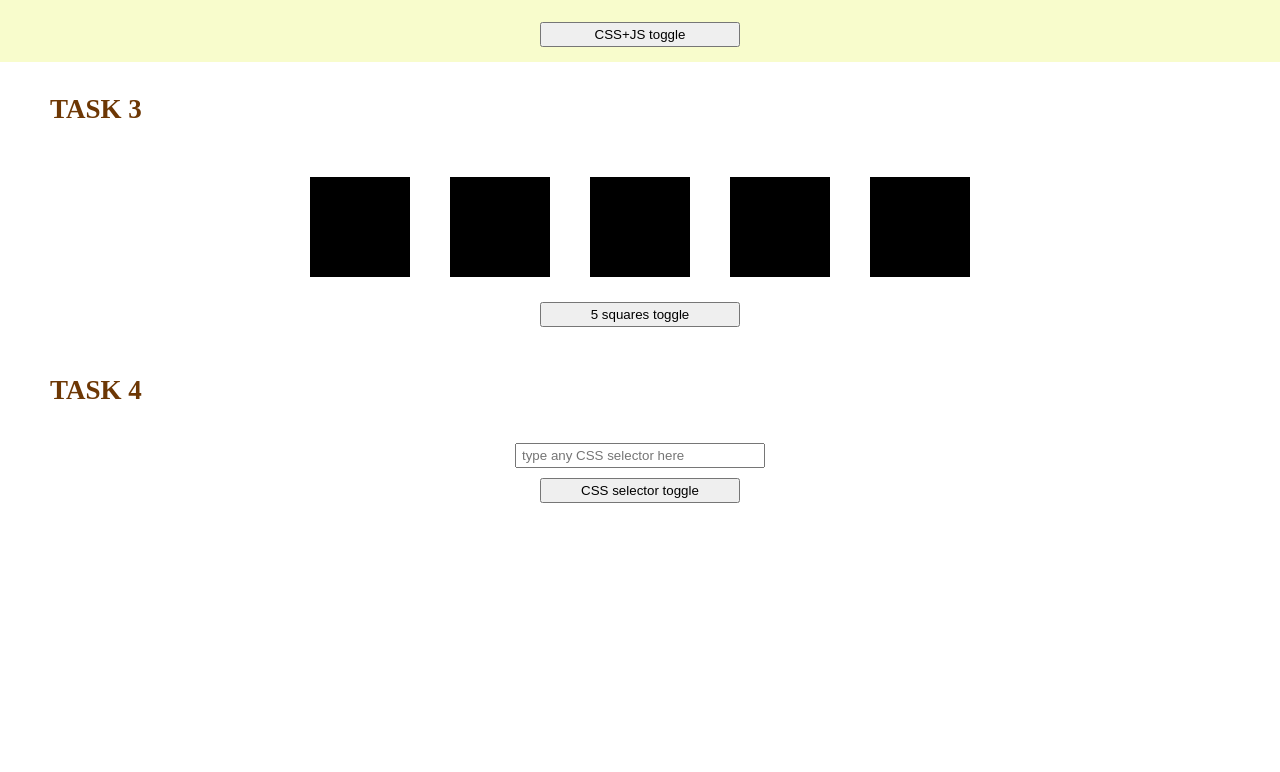
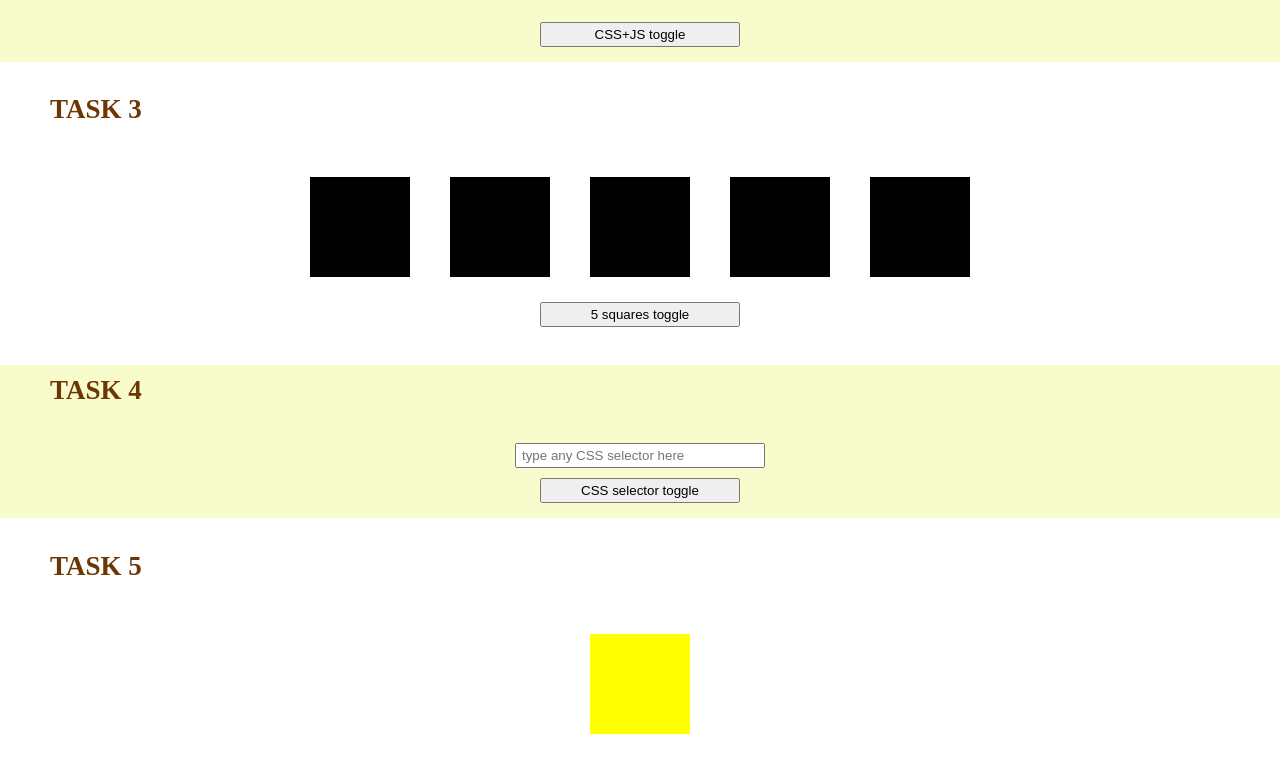
Before and after one commit to sadovam/level2, a plain HTML site: page index.html in a window 1280 px wide. Shown: the part 500-1272 px from the top of the page. Before the commit the page ends 1028 px from the top, so only its background shows below. Drawn offline with Linux system fonts and the light colour scheme.

Commit message:
Add task5

```diff
--- a/css/style.css
+++ b/css/style.css
@@ -21,7 +21,7 @@ body {
   padding: 10px;
 }
 
-.task-section:nth-child(2) {
+.task-section:nth-child(even) {
   background-color: rgb(248, 252, 204);
 }
 
@@ -69,6 +69,13 @@ body {
   padding: 3px 5px;
 }
 
+.task5__square {
+  width: 100px;
+  height: 100px;
+  background-color: yellow;
+  margin: 20px;
+}
+
 @media only screen and (max-width: 640px) {
   container {
     max-width: 100%;
--- a/index.html
+++ b/index.html
@@ -84,6 +84,20 @@
     </div>
   </section>
 
+  <!-- TASK 5 -->
+  <section class="task-section task5">
+    <div class="container">
+      <h2 class="task-title">TASK 5</h2>
+      <div class="task4__inner inner">
+
+        <div class="task-card">
+          <div class="task5__square" id="task5__square"></div>
+        </div>
+
+      </div>
+    </div>
+  </section>
+
     <script src="js/main.js"></script>
 </body>
 </html>
--- a/js/main.js
+++ b/js/main.js
@@ -27,6 +27,7 @@ function task2CssJsToggleSquare() {
   if (elm) toggleElement(elm);
 }
 
+// Toggle element
 function toggleElement(elm) {
   let pos = elm.className.search(" hidden ");
   pos !== -1 ? elm.className = elm.className.replace(" hidden ", "") : elm.className += " hidden ";
@@ -48,3 +49,16 @@ function task4CssJsToggleElement() {
   let elms = document.querySelectorAll(sel);
   for (let i = 0; i < elms.length; i++) toggleElement(elms[i]);
 }
+
+// task 4
+document.getElementById("task5__square").addEventListener("click", task5Alert);
+
+function task5Alert() {
+  alert("Привет!");
+  document.getElementById("task5__square").removeEventListener("click", task5Alert);
+  document.getElementById("task5__square").addEventListener("click", () => task5Hide(this));
+}
+
+function task5Hide(elm) {
+  elm.style.display = "none";
+}
```
